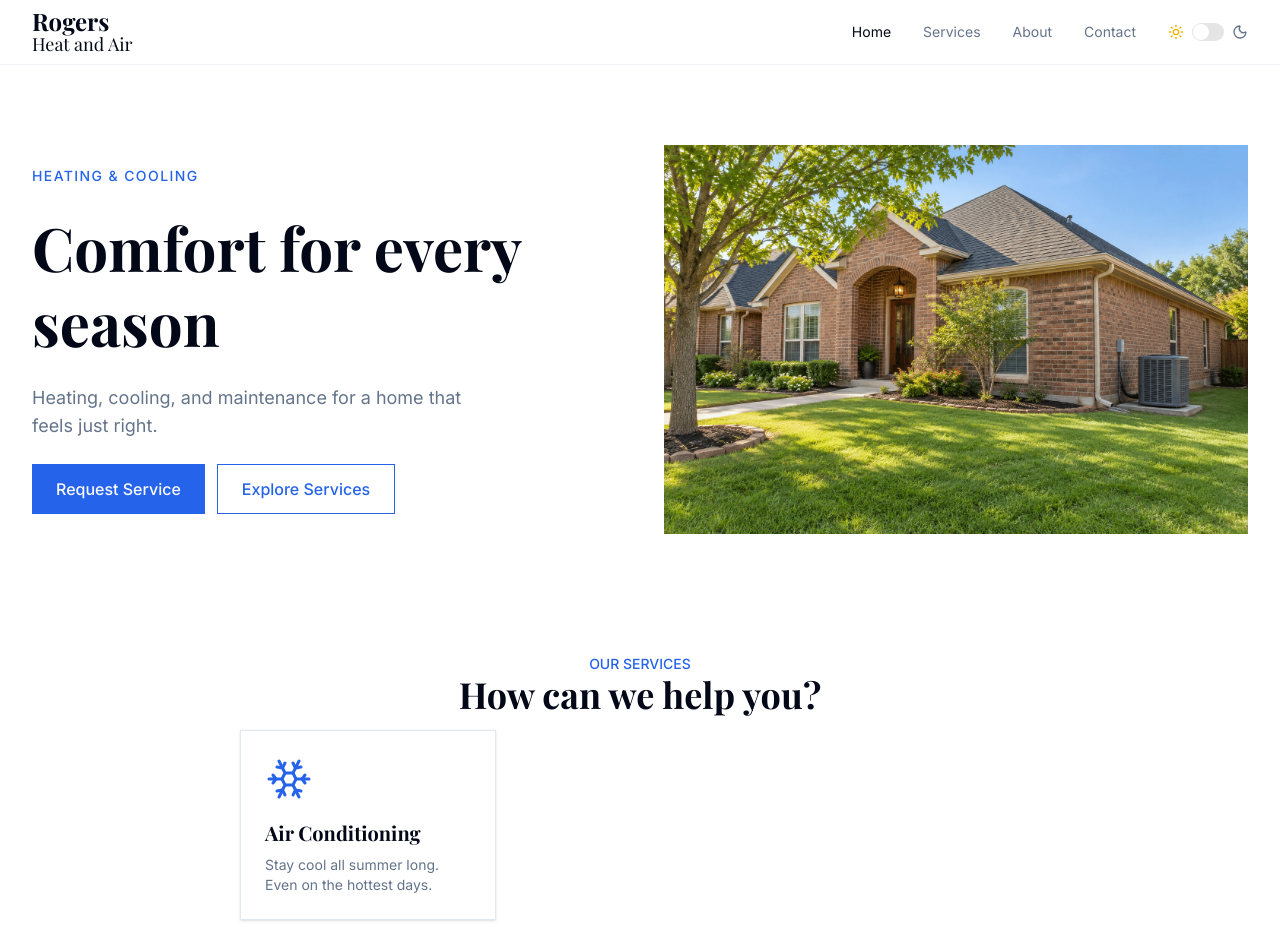
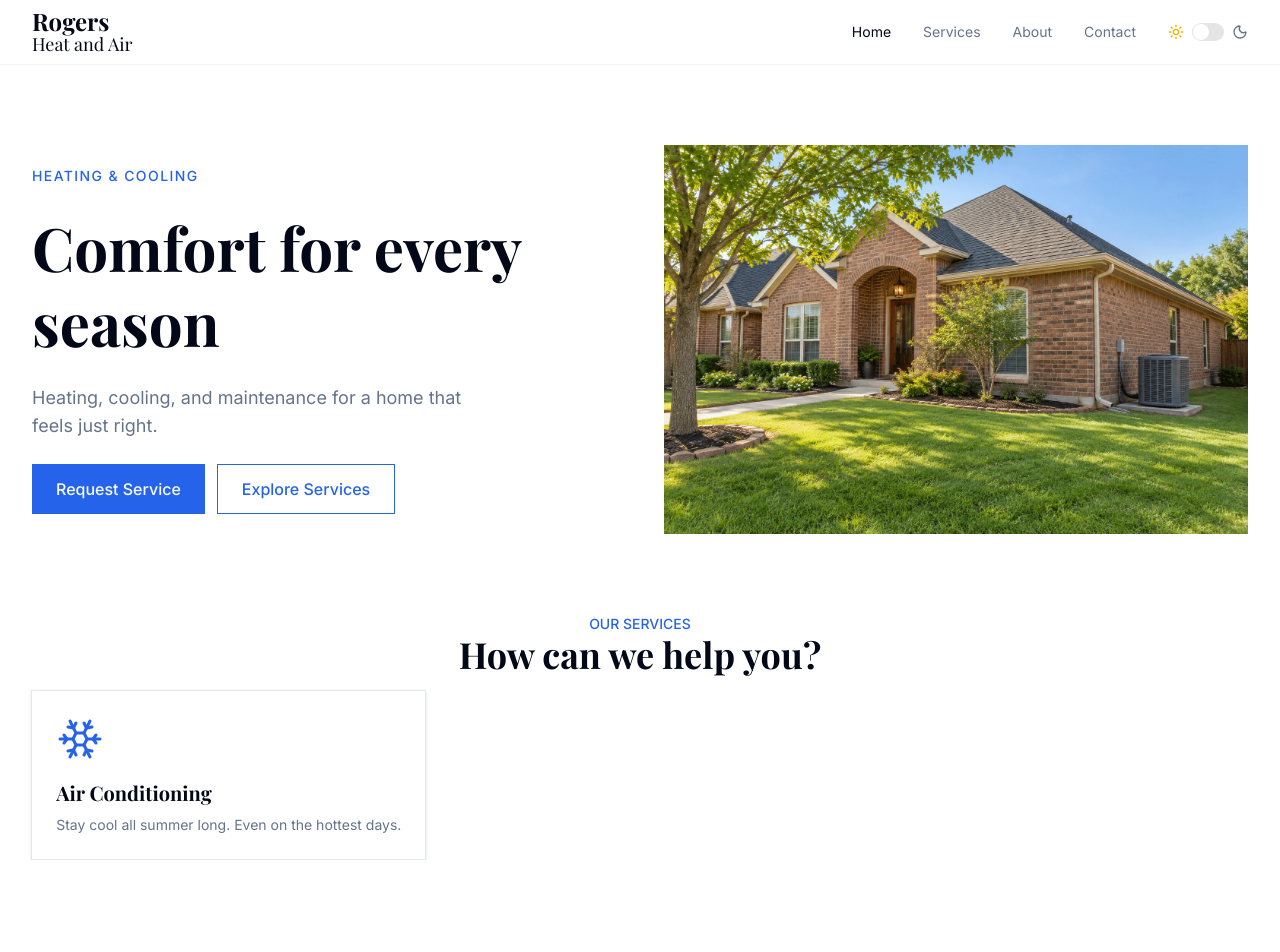
Before and after one commit to KentHefley/rogers-heat-and-air, a Next.js app: page / in a window 1280 px wide. Shown: the top 952 px of the page. After the commit the page ends 860 px from the top, so only its background shows below. Built offline with nearby package versions, Linux system fonts and the light colour scheme; a web font is replaced by a local one.

Commit message:
removed padding in offerings container and added max-w-7xl and mx-auto instead

```diff
--- a/components/offerings.tsx
+++ b/components/offerings.tsx
@@ -2,7 +2,7 @@ import {Snowflake, Flame, Wrench} from "lucide-react";
 
 export default function Offerings() {
     return (
-        <div className="flex flex-col items-center justify-center gap-4 py-10 px-5 md:px-20 lg:px-40 xl:px-60">
+        <div className="flex flex-col items-center justify-center gap-4 max-w-7xl mx-auto">
             <div className="flex flex-col items-center">
                 <p className="text-sm font-medium uppercase text-primary">Our Services</p>
                 <h2 className="text-4xl font-bold font-serif">How can we help you?</h2>
```
